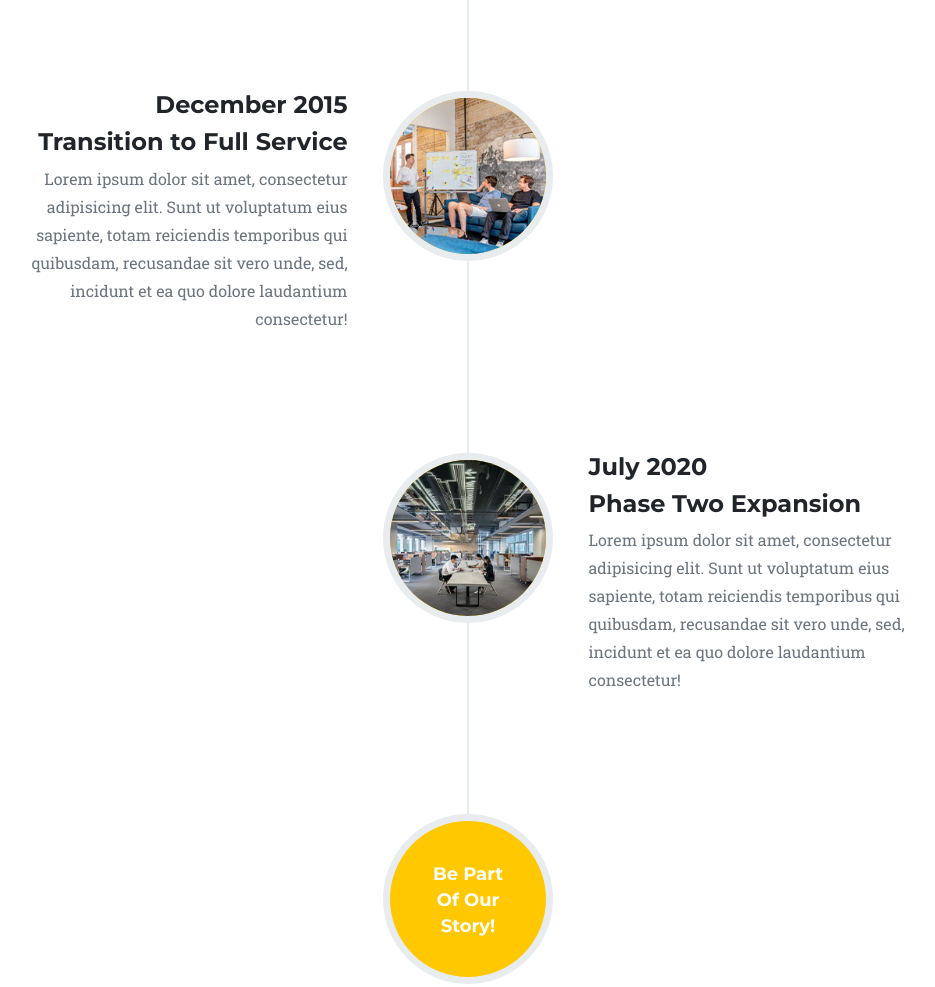
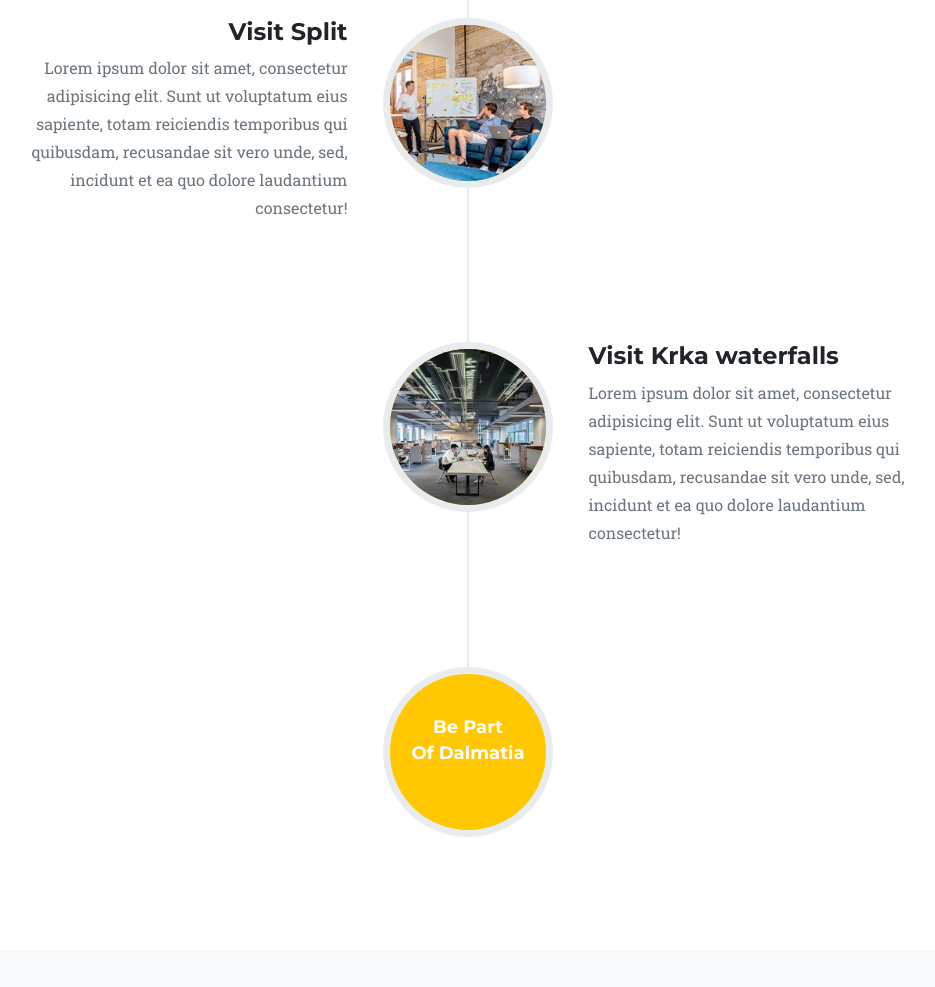
Before and after one commit to visitdalmatia/visitdalmatia.github.io, a plain HTML site: page index.html in a window 1280 px wide. Shown: the part 2980-3967 px from the top of the page, without its empty margins (172-1107 px from the left). Drawn offline with nearby package versions, Linux system fonts and the light colour scheme.

Commit message:
what to do

```diff
--- a/index.html
+++ b/index.html
@@ -129,8 +129,8 @@
                         <div class="timeline-image"><img class="rounded-circle img-fluid" src="assets/img/about/1.jpg" alt="..." /></div>
                         <div class="timeline-panel">
                             <div class="timeline-heading">
-                                <h4>2009-2011</h4>
-                                <h4 class="subheading">Our Humble Beginnings</h4>
+                                <!--<h4>2009-2011</h4>-->
+                                <h4 class="subheading">Local bars and restaurants</h4>
                             </div>
                             <div class="timeline-body"><p class="text-muted">Lorem ipsum dolor sit amet, consectetur adipisicing elit. Sunt ut voluptatum eius sapiente, totam reiciendis temporibus qui quibusdam, recusandae sit vero unde, sed, incidunt et ea quo dolore laudantium consectetur!</p></div>
                         </div>
@@ -139,8 +139,8 @@
                         <div class="timeline-image"><img class="rounded-circle img-fluid" src="assets/img/about/2.jpg" alt="..." /></div>
                         <div class="timeline-panel">
                             <div class="timeline-heading">
-                                <h4>March 2011</h4>
-                                <h4 class="subheading">An Agency is Born</h4>
+                                <!--<h4>March 2011</h4>-->
+                                <h4 class="subheading">Visit Trogir</h4>
                             </div>
                             <div class="timeline-body"><p class="text-muted">Lorem ipsum dolor sit amet, consectetur adipisicing elit. Sunt ut voluptatum eius sapiente, totam reiciendis temporibus qui quibusdam, recusandae sit vero unde, sed, incidunt et ea quo dolore laudantium consectetur!</p></div>
                         </div>
@@ -149,8 +149,8 @@
                         <div class="timeline-image"><img class="rounded-circle img-fluid" src="assets/img/about/3.jpg" alt="..." /></div>
                         <div class="timeline-panel">
                             <div class="timeline-heading">
-                                <h4>December 2015</h4>
-                                <h4 class="subheading">Transition to Full Service</h4>
+                                <!--<h4>December 2015</h4>-->
+                                <h4 class="subheading">Visit Split</h4>
                             </div>
                             <div class="timeline-body"><p class="text-muted">Lorem ipsum dolor sit amet, consectetur adipisicing elit. Sunt ut voluptatum eius sapiente, totam reiciendis temporibus qui quibusdam, recusandae sit vero unde, sed, incidunt et ea quo dolore laudantium consectetur!</p></div>
                         </div>
@@ -159,8 +159,8 @@
                         <div class="timeline-image"><img class="rounded-circle img-fluid" src="assets/img/about/4.jpg" alt="..." /></div>
                         <div class="timeline-panel">
                             <div class="timeline-heading">
-                                <h4>July 2020</h4>
-                                <h4 class="subheading">Phase Two Expansion</h4>
+                                <!--<h4>July 2020</h4>-->
+                                <h4 class="subheading">Visit Krka waterfalls</h4>
                             </div>
                             <div class="timeline-body"><p class="text-muted">Lorem ipsum dolor sit amet, consectetur adipisicing elit. Sunt ut voluptatum eius sapiente, totam reiciendis temporibus qui quibusdam, recusandae sit vero unde, sed, incidunt et ea quo dolore laudantium consectetur!</p></div>
                         </div>
@@ -170,9 +170,7 @@
                             <h4>
                                 Be Part
                                 <br />
-                                Of Our
-                                <br />
-                                Story!
+                                Of Dalmatia
                             </h4>
                         </div>
                     </li>
@@ -184,13 +182,13 @@
             <div class="container">
                 <div class="text-center">
                     <h2 class="section-heading text-uppercase">Availability</h2>
-                    <h3 class="section-subheading text-muted">The availability is based on calendar weeks.<br> <b>It is not possible to book less than a week.</b></h3>
+                    <h3 class="section-subheading text-muted">The availability is based on calendar weeks.<br /> <b>It is not possible to book less than a week.</b></h3>
                 </div>
                 <div class="row">
                     <div class="col-lg-4">
                         <div class="team-member">
                             <h4>Low season 2023</h4>
-                            <p class="text-muted">Price per week - 980€ <br> (10700 SEK kr, 7300 DKK kr, 10700 SEK kr)</p>
+                            <p class="text-muted">Price per week - 980€ <br /> (10700 SEK kr, 7300 DKK kr, 10700 SEK kr)</p>
                             <img src="assets/calendar/2023-05.png" alt="..." />
                             <img src="assets/calendar/2023-06.png" alt="..." />
                         </div>
@@ -198,7 +196,7 @@
                     <div class="col-lg-4">
                         <div class="team-member">
                             <h4>High season 2023</h4>
-                            <p class="text-muted">Price per week - 1160€ <br> (12700 SEK kr, 8600 DKK kr, 12700 NOK kr)</p>
+                            <p class="text-muted">Price per week - 1160€ <br /> (12700 SEK kr, 8600 DKK kr, 12700 NOK kr)</p>
                             <img src="assets/calendar/2023-07.png" alt="..." />
                             <img src="assets/calendar/2023-08.png" alt="..." />
                     </div>
@@ -206,7 +204,7 @@
                     <div class="col-lg-4">
                         <div class="team-member">
                             <h4>Low season 2023</h4>
-                            <p class="text-muted">Price per week - 980€ <br> (10700 SEK kr, 7300 DKK kr, 10700 SEK kr)</p>
+                            <p class="text-muted">Price per week - 980€ <br /> (10700 SEK kr, 7300 DKK kr, 10700 SEK kr)</p>
                             <img src="assets/calendar/2023-09.png" alt="..." />
                             <img src="assets/calendar/2023-10.png" alt="..." />
                         </div>
```
